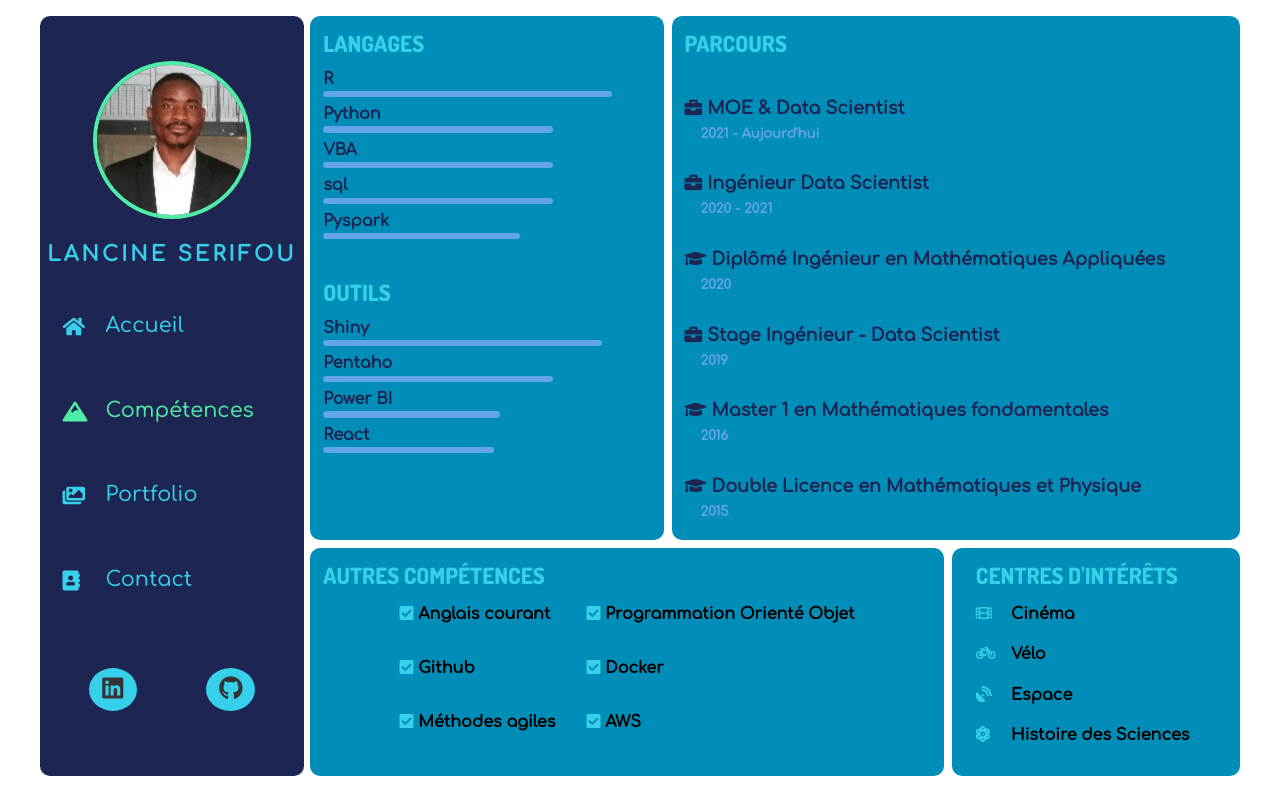
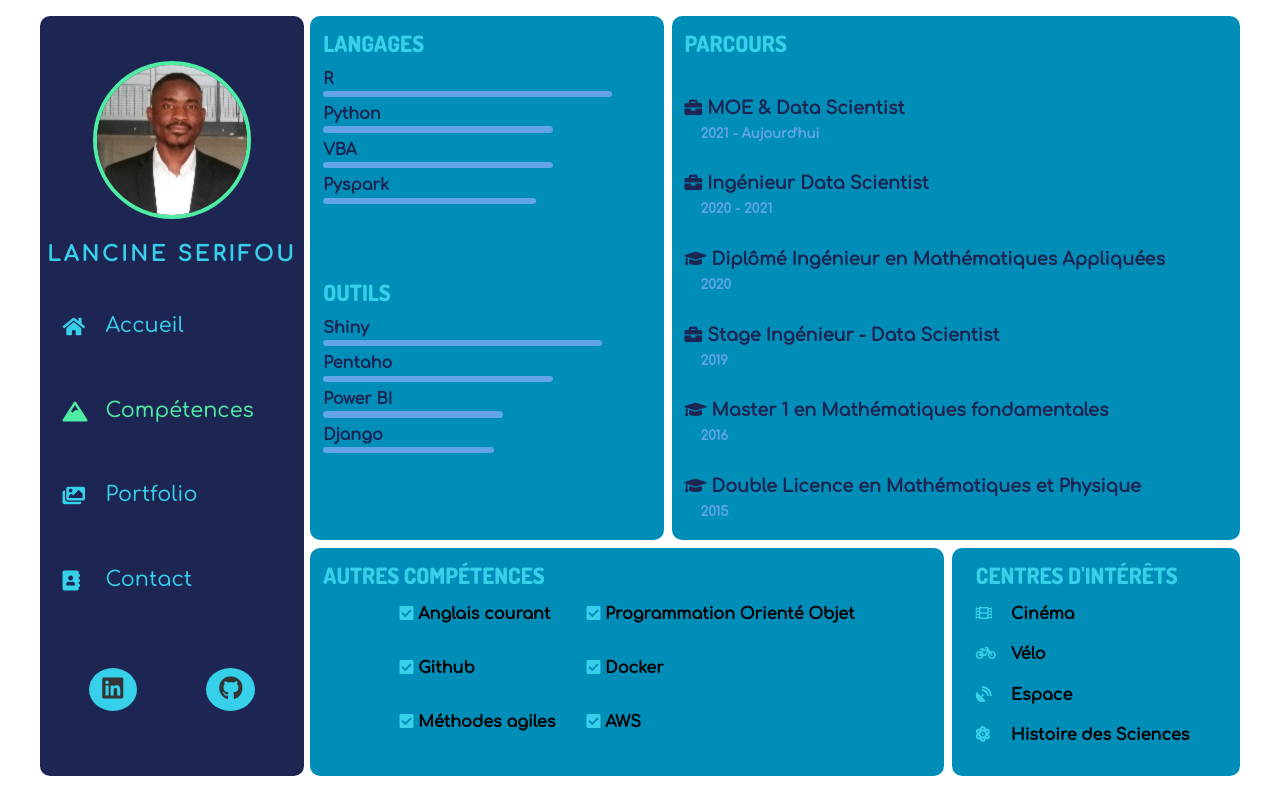
Before and after one commit to Lancin10/SITE-WEB, a React (Create React App) app: page /skills in a window 1280 px wide. Built offline with nearby package versions, Linux system fonts and the light colour scheme; a web font is replaced by a local one.

Commit message:
Update Languages.js

```diff
--- a/src/components/skills/Languages.js
+++ b/src/components/skills/Languages.js
@@ -7,14 +7,14 @@ class Languages extends Component {
             {id: 1, value: "R", xp:8.8},
             {id: 2, value: "Python", xp:7},
             {id: 3, value: "VBA", xp:7},
-            {id: 4, value: "sql", xp:7},
-            {id: 5, value: "Pyspark", xp:6},
+            {id: 4, value: "Pyspark", xp:6.5},
         ],
+
         Tools: [
             {id: 1, value: "Shiny", xp:8.5},
             {id: 2, value: "Pentaho", xp:7},
-            {id: 3, value: "Power BI", xp:5.4},
-            {id: 4, value: "React", xp:5.2},
+            {id: 3, value: "Power BI", xp:5.5},
+            {id: 4, value: "Django", xp:5.2},
         ]
     }
     render() {
```
